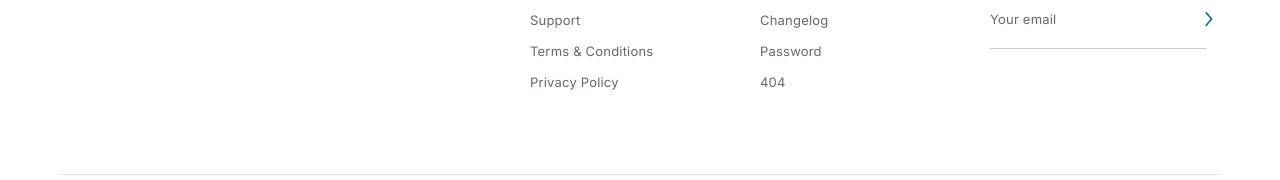
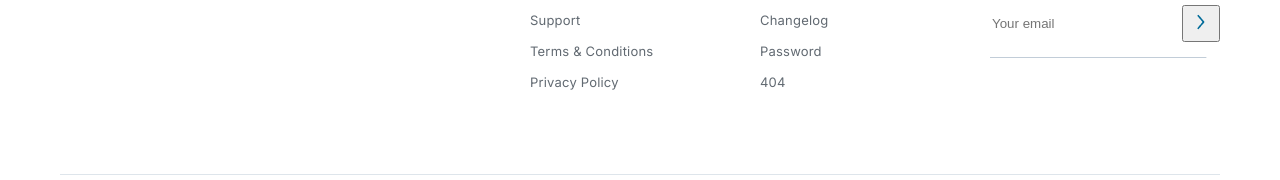
Before and after one commit to LarichevS/Whirl-, a plain HTML site: page index.html in a window 1280 px wide. Shown: the part 5461-5641 px from the top of the page. Drawn offline with Linux system fonts and the light colour scheme.

Commit message:
Добавил поле ввода для email

```diff
--- a/index.html
+++ b/index.html
@@ -314,7 +314,12 @@
         <li class="footer__list--title footer__newsletter"><span class="footer__list--heading">Newsletter</span>
           <ul class="footer__inner--list">
             <li class="footer__list--item"><p class="footer__list--text">Sign up for the latest news, company insights, and Whirl updates.</p></li>
-            <li class="footer__list--email"><a href="#!">Your email</a> <img src="./images/footer/arrow.png" alt="" class="footer__img--arrow"></li>
+            <li class="footer__list--email"><a href="#!">
+              <form>
+                 <input type="text" placeholder="Your email" class="footer__input--email">
+              </form>
+            </a>
+             <button class=""><img src="./images/footer/arrow.png" alt="" class="footer__img--arrow"></li></button>
             <img src="./images/footer/line.png" alt="" class="footer__img--line">
           </ul>
         </li>
--- a/style.css
+++ b/style.css
@@ -823,6 +823,10 @@ ul {
   gap: 10px;
 }
 
+.footer__input--email{
+border: none;
+}
+
 .footer__socials {
   display: flex;
   flex-direction: column;
```
